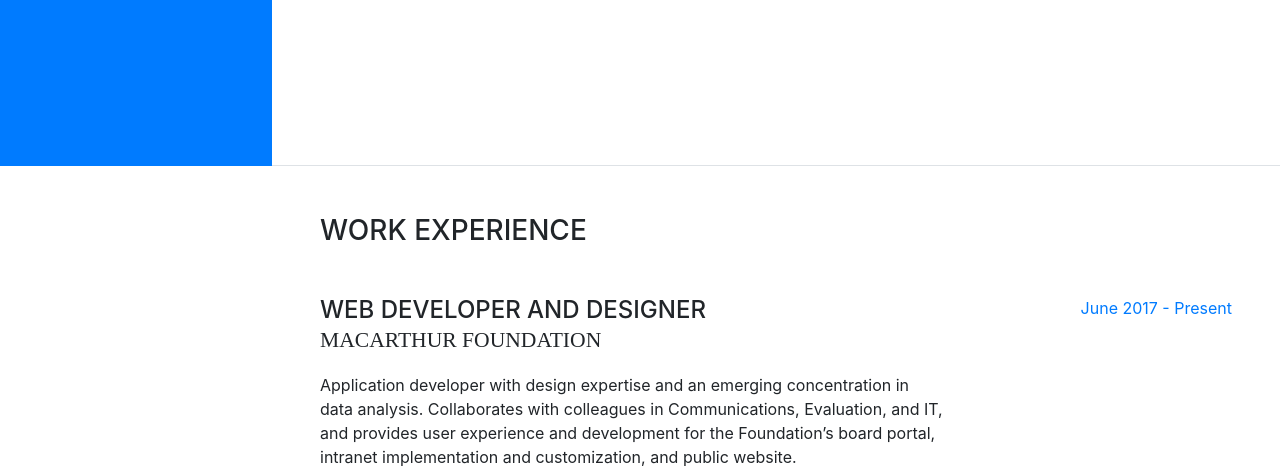
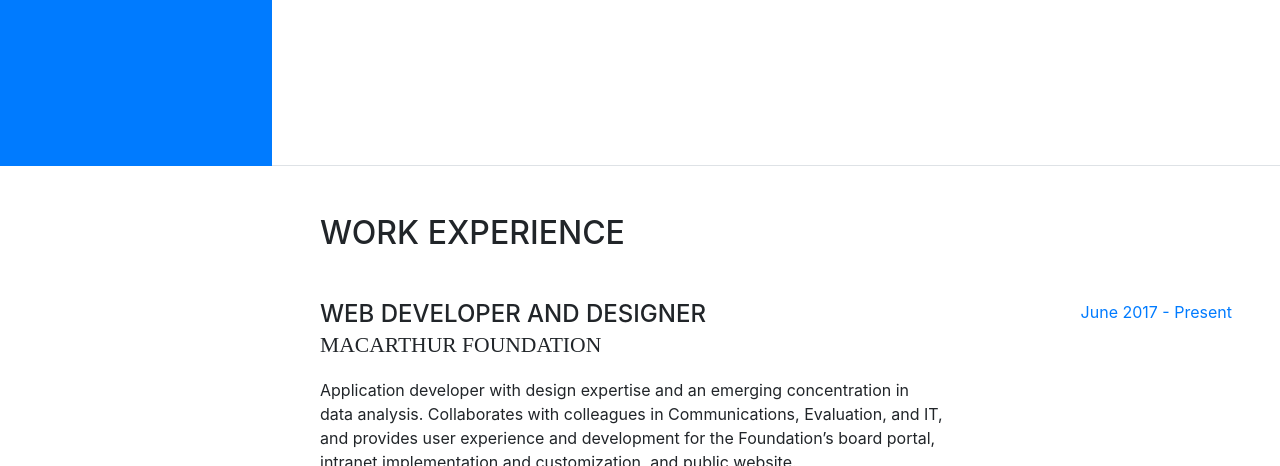
Before and after one commit to risatino/cv, a website with bundled scripts: page index.html in a window 1280 px wide. Shown: the part 634-1100 px from the top of the page. Built offline with nearby package versions, Linux system fonts and the light colour scheme; a web font is replaced by a local one.

Commit message:
Fixed font size of Work Experience header

```diff
--- a/index.html
+++ b/index.html
@@ -113,7 +113,7 @@
 
       <section class="resume-section p-3 p-lg-5 d-flex flex-column" id="experience">
         <div class="my-auto">
-          <h3 class="mb-5">Work Experience</h3>
+          <h2 class="mb-5">Work Experience</h2>
 
           <div class="resume-item d-flex flex-column flex-md-row mb-5">
             <div class="resume-content mr-auto">
```
